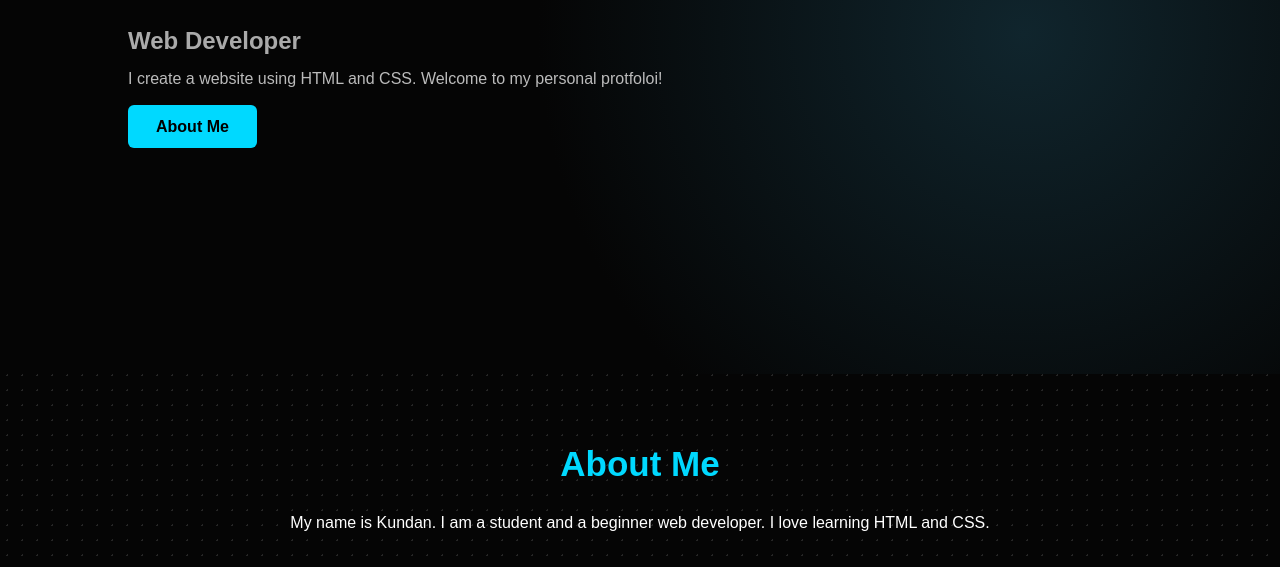
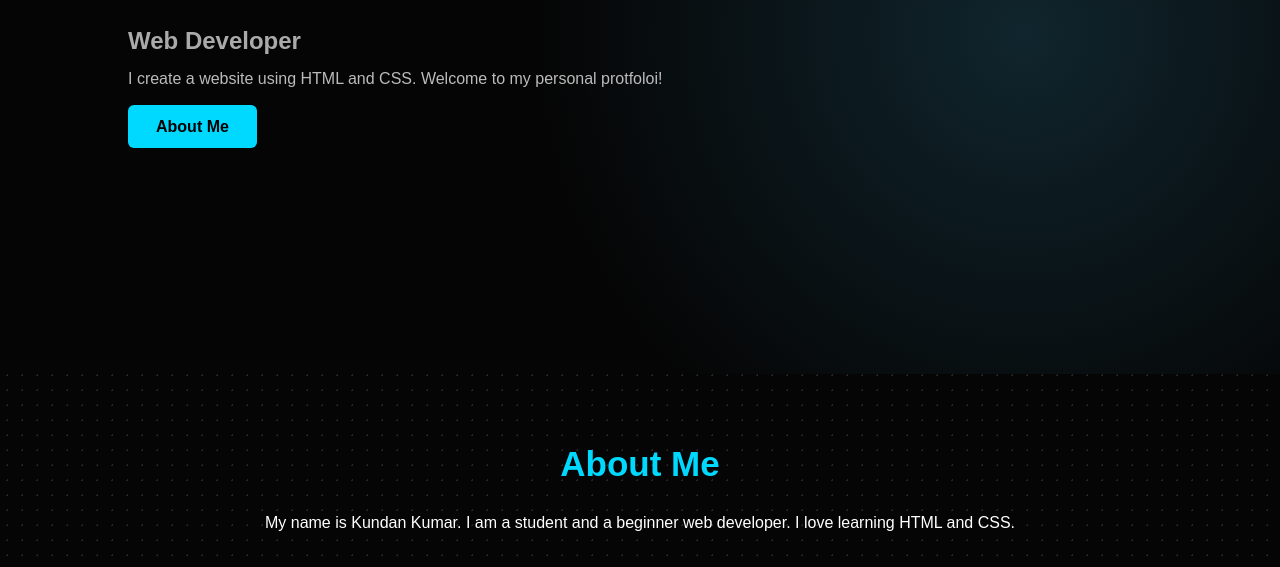
Before and after one commit to lovenand3-pixel/My-Portfolio-, a plain HTML site: page index.html in a window 1280 px wide. Shown: the part 382-949 px from the top of the page. Drawn offline with Linux system fonts and the light colour scheme.

Commit message:
Update index.html

```diff
--- a/index.html
+++ b/index.html
@@ -35,7 +35,7 @@
     <section id="about">
         <h1>About Me</h1>
         <p>
-            My name is Kundan. I am a student and a beginner
+            My name is Kundan Kumar. I am a student and a beginner
             web developer. I love learning HTML and CSS.
         </p>
     </section>
```
